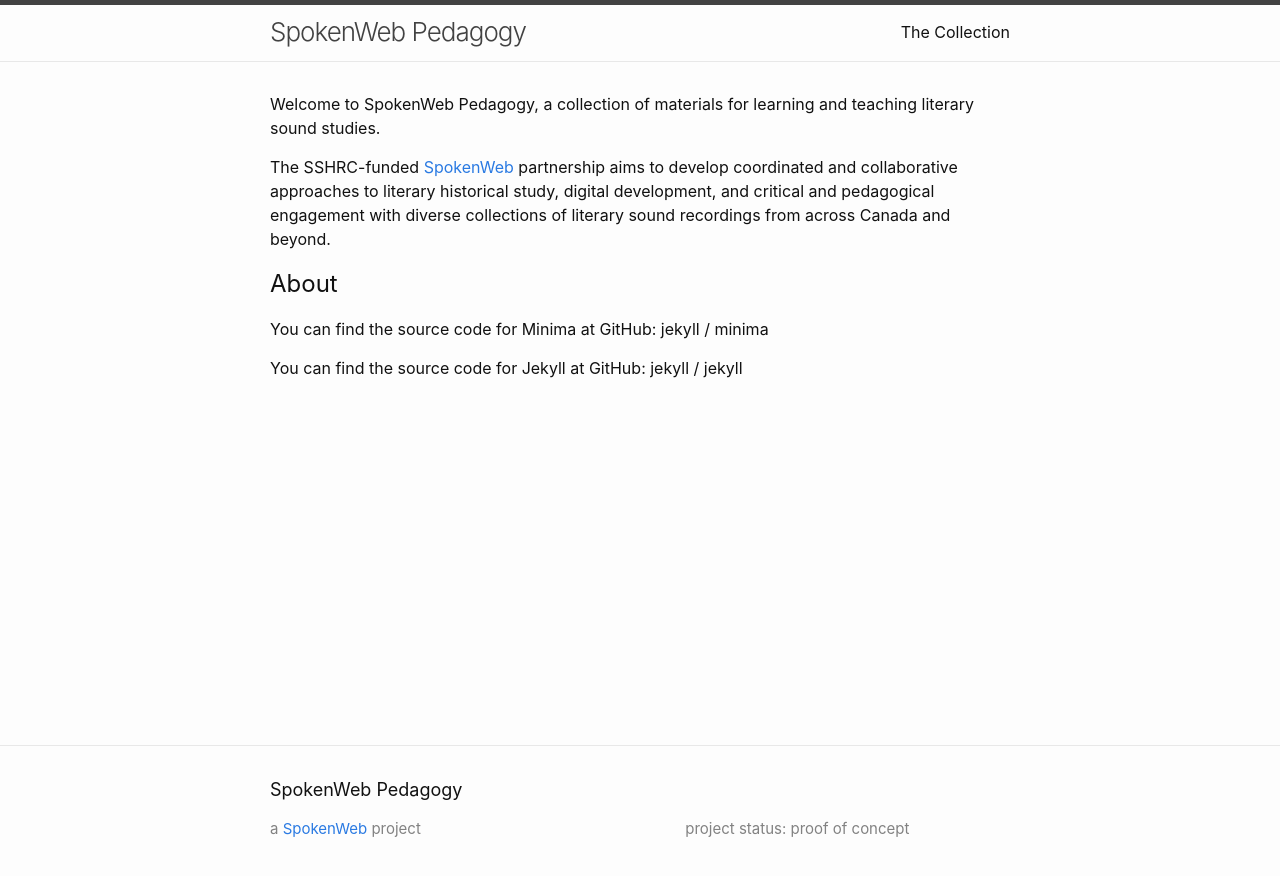
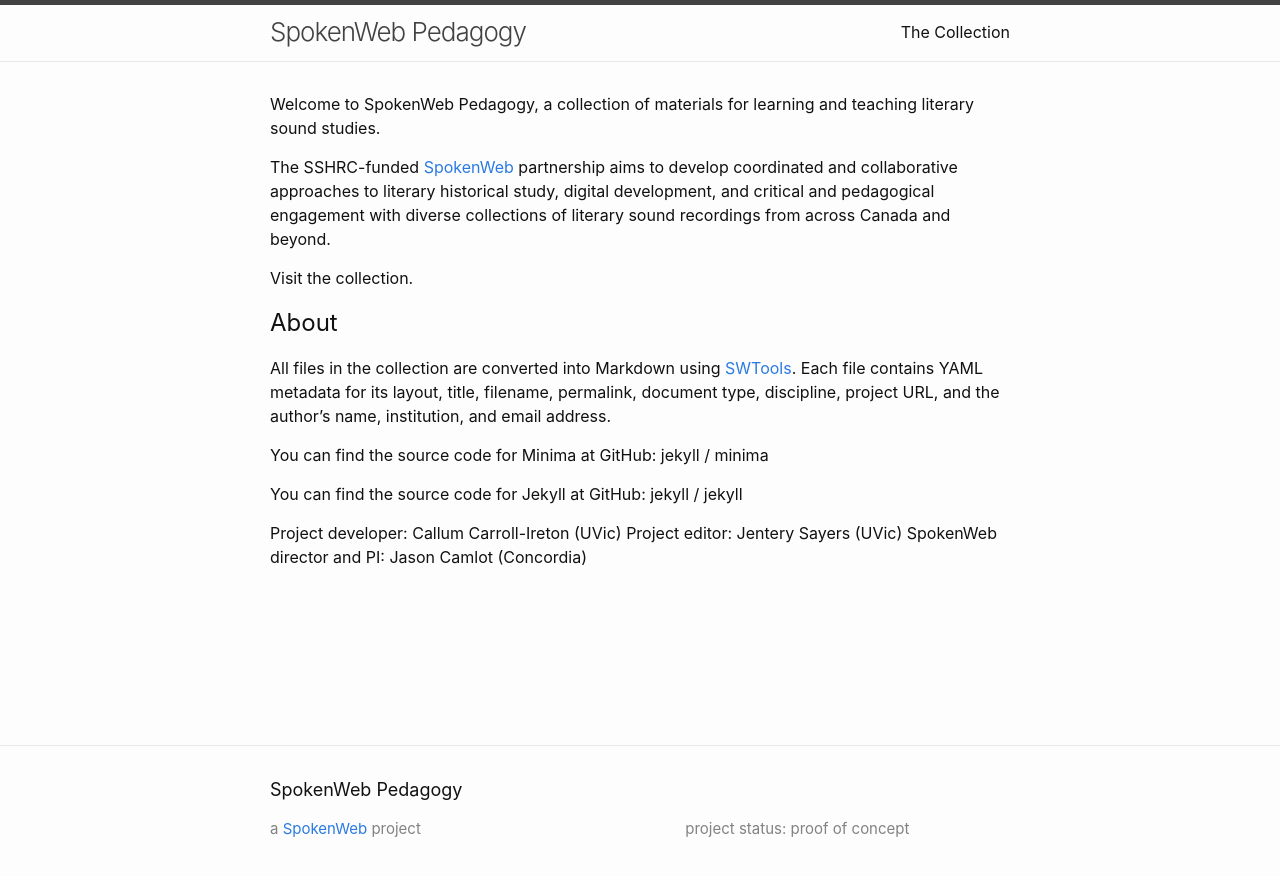
Before and after one commit to jentery/SWDemo, a Jekyll site: the page built from index.md, in a window 1280 px wide. Shown: the top 876 px of the page. Built offline with Jekyll 4.4.1, drawn with Linux system fonts in a browser that asks for light colours.

Commit message:
Update index.md

```diff
--- a/index.md
+++ b/index.md
@@ -11,8 +11,17 @@
 
 The SSHRC-funded [SpokenWeb](https://spokenweb.ca/) partnership aims to develop coordinated and collaborative approaches to literary historical study, digital development, and critical and pedagogical engagement with diverse collections of literary sound recordings from across Canada and beyond.
 
+Visit the collection.
+
 ## About
+
+All files in the collection are converted into Markdown using [SWTools](https://github.com/callumyci/SWTools). Each file contains YAML metadata for its layout, title, filename, permalink, document type, discipline, project URL, and the author's name, institution, and email address.
+
 
 You can find the source code for Minima at GitHub: jekyll / minima
 
 You can find the source code for Jekyll at GitHub: jekyll / jekyll
+
+Project developer: Callum Carroll-Ireton (UVic)
+Project editor: Jentery Sayers (UVic)
+SpokenWeb director and PI: Jason Camlot (Concordia)
```
